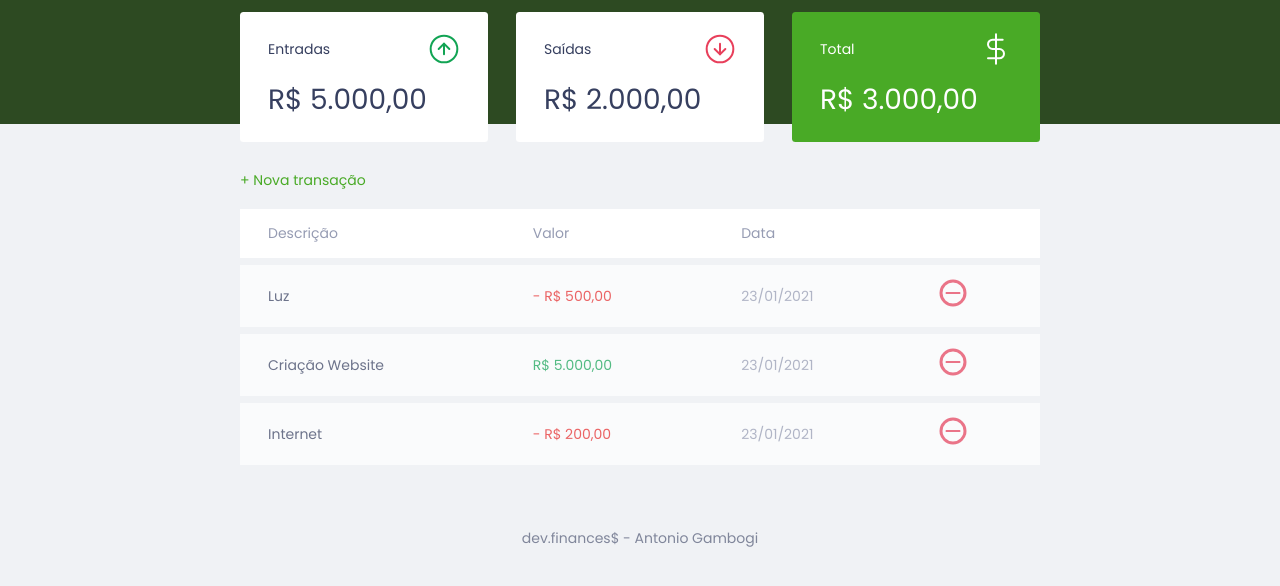
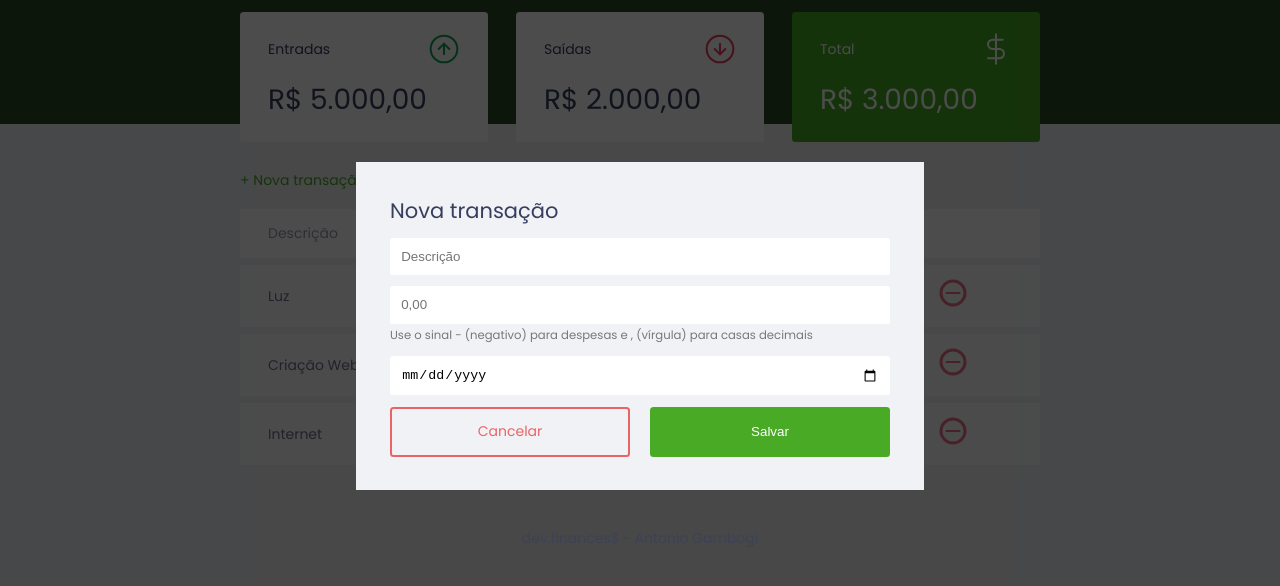
Before and after one commit to antoniogambogi/Maratona-Discover, a plain HTML site: page index.html in a window 1280 px wide. Both pictures are taken after a click on the link "+ Nova transação". Shown: the part 74-660 px from the top of the page. Drawn offline with Linux system fonts and the light colour scheme.

Commit message:
Iniciando JS

```diff
--- a/index.html
+++ b/index.html
@@ -49,7 +49,9 @@
         <section id="transaction">
             <h2 class="sr-only">Transações</h2>
 
-            <a href="#" class="button new">+ Nova transação</a>
+            <a href="#"
+            onclick="Modal.open()"
+            class="button new">+ Nova transação</a>
 
             <table id="data-table">
                 <thead>
@@ -135,7 +137,10 @@
                     </div>
 
                     <div class="input-group actions">
-                        <a href="" class="button cancel">Cancelar</a>
+                        <a
+                        onclick="Modal.close()"
+                        href="#"
+                        class="button cancel">Cancelar</a>
                         <button>Salvar</button>
                     </div>
                 </form>
@@ -148,7 +153,20 @@
     </footer>
 
     <script>
-
+        const Modal = {
+            open(){
+                document
+                .querySelector('.modal-overlay')
+                .classList
+                .add('active')
+            },
+            close(){
+                document
+                .querySelector('.modal-overlay')
+                .classList
+                .remove('active')
+            }
+        }
     </script>
 
 </body>
```
